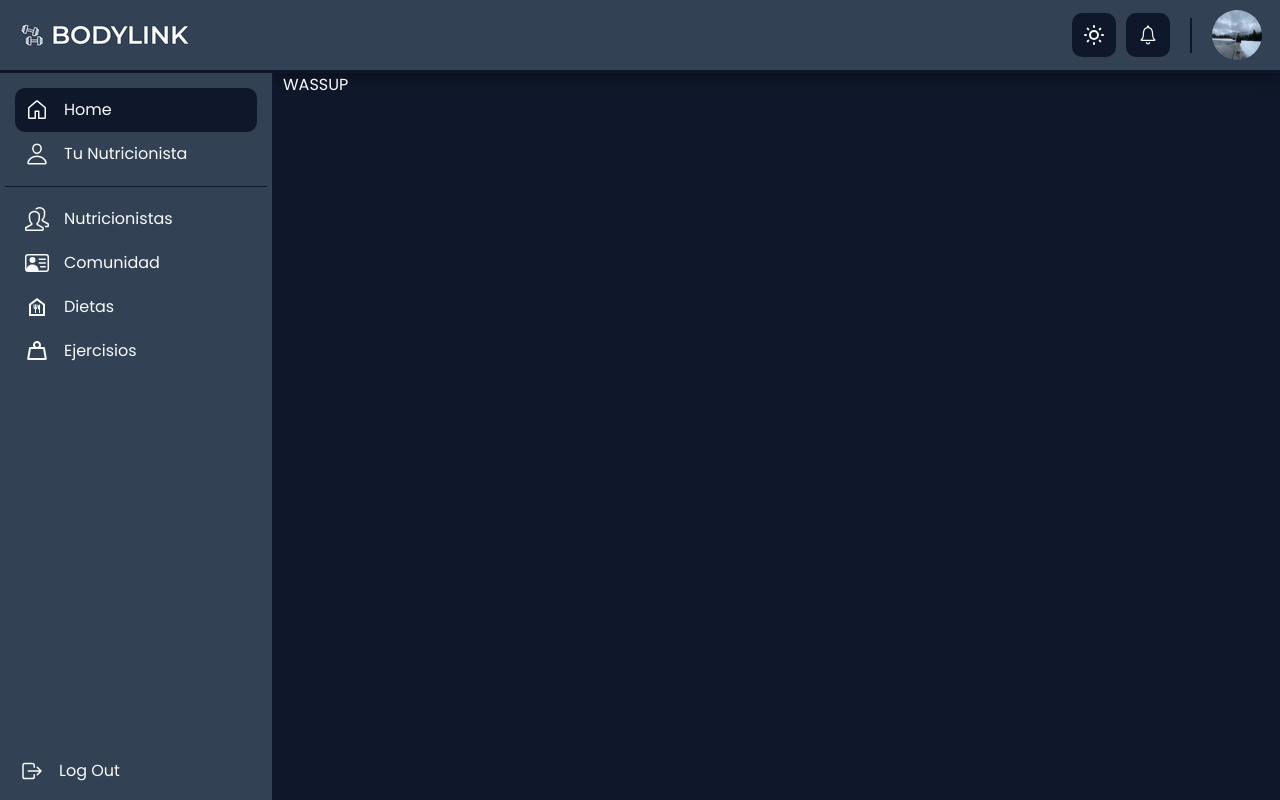
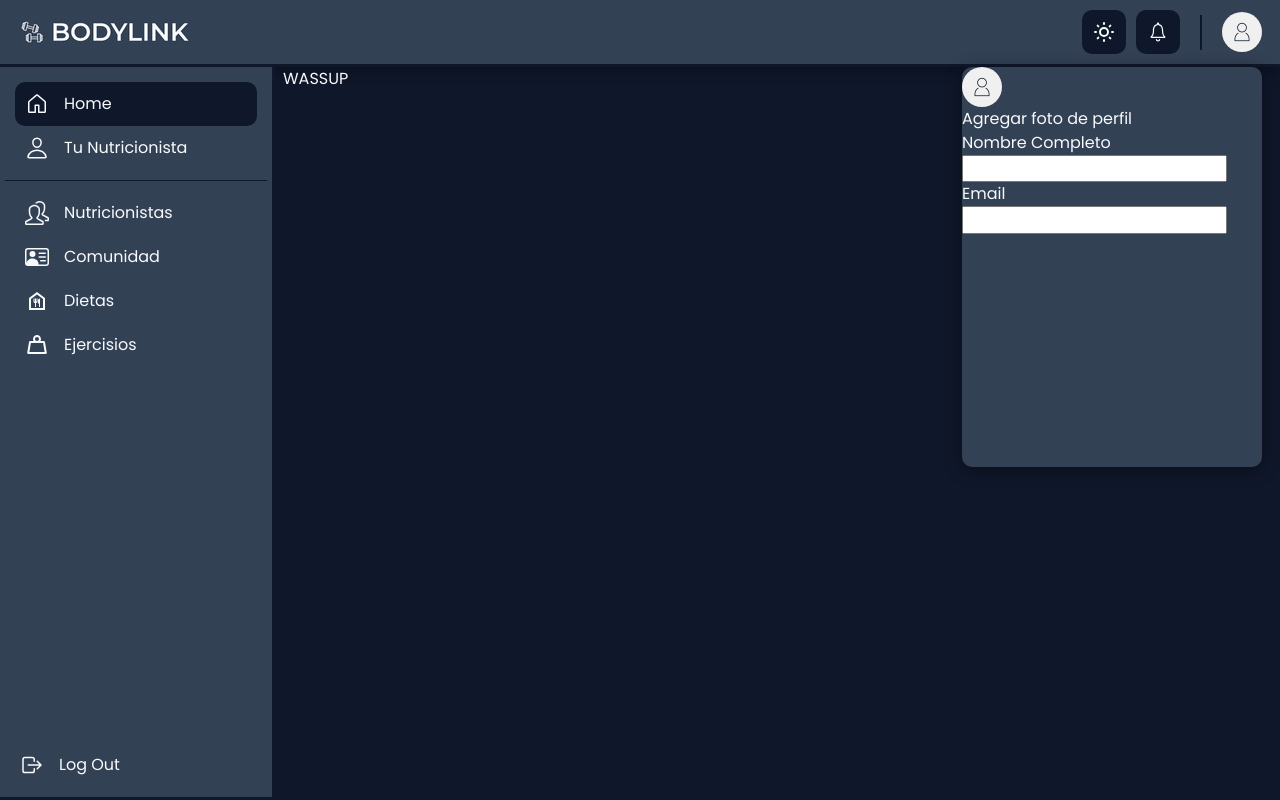
Before and after one commit to adrife2005/BodyLink_FRONTEND, a React (Vite) app: page / in a window 1280 px wide. Both pictures are taken after a click on the element 1237 px from the left and 35 px from the top of the page. Built offline with nearby package versions, Linux system fonts and the light colour scheme.

Commit message:
chore: working to finish the form infoUser

```diff
--- a/src/components/Header.jsx
+++ b/src/components/Header.jsx
@@ -2,11 +2,30 @@ import { LuSunMedium } from "react-icons/lu";
 import { IoIosNotificationsOutline } from "react-icons/io";
 import '../css/components/header.css'
 import Sidebar from "./Sidebar";
+import { useState } from "react";
 
 const Header = () => {
+  const [openForm, setOpenForm] = useState(false);
+  const [profileImg, setProfileImg] = useState('');
+  const [valuesUpdate, setValuesUpdate] = useState({
+    name: "",
+    email: "",
+    edad: "",
+    altura: "",
+    peso: ""
+  })
+
 
   const changeTheme = () => {
     document.body.classList.toggle('light__mode')
+  }
+
+  const updateUserInfo = () => {
+    console.log("info updated");
+  }
+
+  const onChange = (e) => {
+    setValuesUpdate({ ...valuesUpdate , [e.target.name]: e.target.value});
   }
 
 
@@ -25,8 +44,25 @@ const Header = () => {
             <IoIosNotificationsOutline />
           </span>
           <span className="header__profile__line"></span>
-          <div className="header__profile__config">
-            <img src="./me.jpg" alt="Profile" />
+          <div  className="header__profile__config">
+              <img onClick={() => setOpenForm(prev => !prev)} src="./placeholder.webp" alt="Profile" />
+              <div className={openForm ? "form__updateInfo__open" : "form__updateInfo__close" } >
+                <form  onSubmit={updateUserInfo}>
+                  <div className="form__updateIngo__controller">
+                    <img src="./placeholder.webp" alt="Profile" />
+                    <label className="form__updateIngo__label" htmlFor="infoImg">Agregar foto de perfil</label>
+                    <input id="infoImg"  type="image" accept="image/png, image/jpg" value={profileImg} onChange={(e) => setProfileImg(e.target.value)}/>
+                  </div>
+                  <div className="form__updateIngo__controller">
+                    <label className="form__updateIngo__label" htmlFor="name">Nombre Completo</label>
+                    <input type="text" name="name" id="name"  value={valuesUpdate.name} onChange={onChange}/>
+                  </div>
+                  <div className="form__updateIngo__controller">
+                    <label className="form__updateIngo__label" htmlFor="email">Email</label>
+                    <input type="email" id="email" name="email"  value={valuesUpdate.email} onChange={onChange}/>
+                  </div>
+                </form>
+              </div>
           </div>
         </div>
       </div>
--- a/src/css/components/header.css
+++ b/src/css/components/header.css
@@ -38,6 +38,24 @@
   position: relative;
 }
 
+.form__updateInfo__open {
+  position: absolute;
+  right: 0px;
+  top: 55px;
+  width: 300px;
+  height: 50svh;
+  background-color: var(--header-color);
+  box-shadow: var(--sidebar-shadow);
+  border-radius: 10px;
+}
+
+.form__updateInfo__open {
+}
+
+.form__updateInfo__close {
+  display: none;
+}
+
 .header__profile__line {
   height: 35px;
   border: 1px solid var(--bg-color);
@@ -45,8 +63,7 @@
 }
 
 .header__profile__config img {
-  width: 50px;
-  height: 50px;
+  width: 40px;
   border-radius: 100%;
 }
 
```
Also changed, not shown: public/placeholder.webp (added), src/pages/FormUsers.jsx (line endings or trailing spaces).
